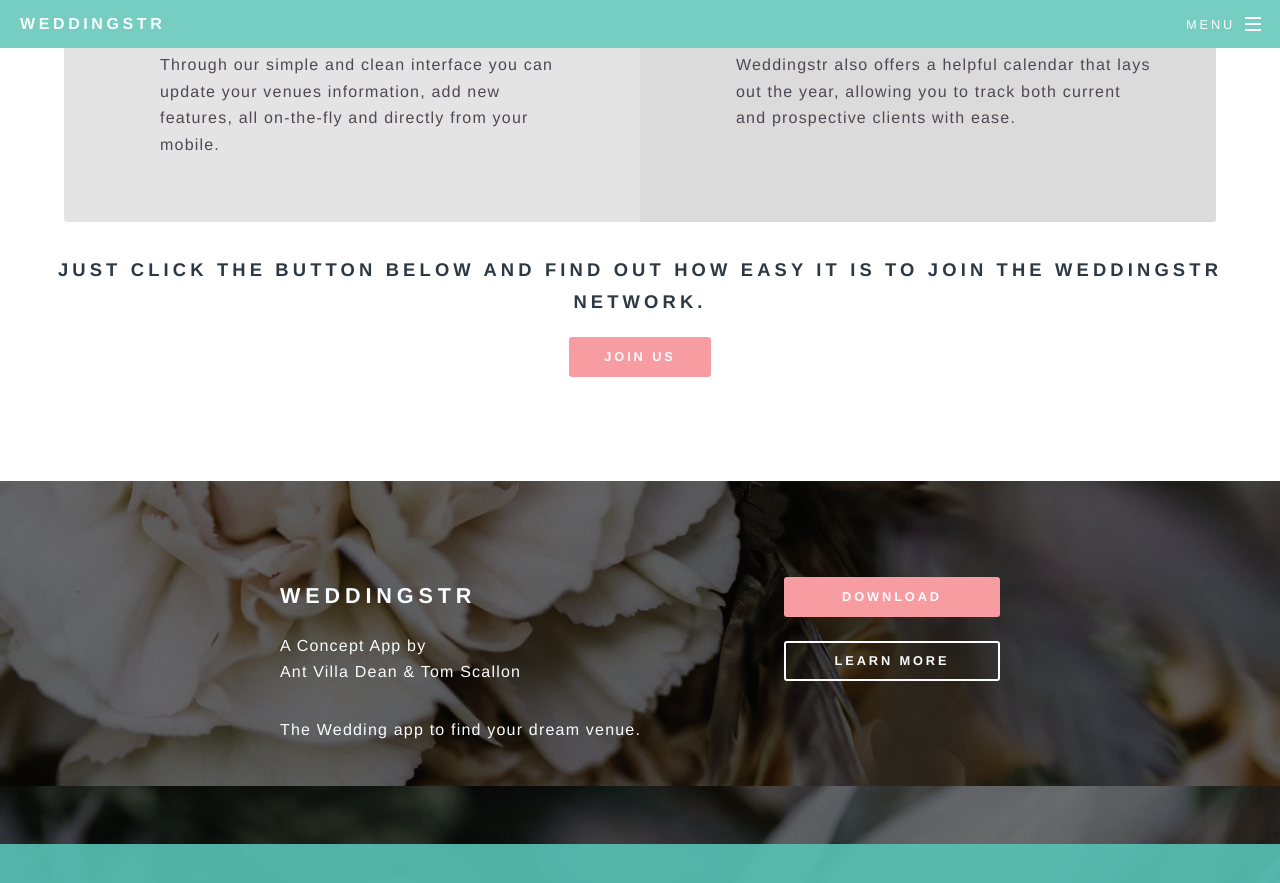
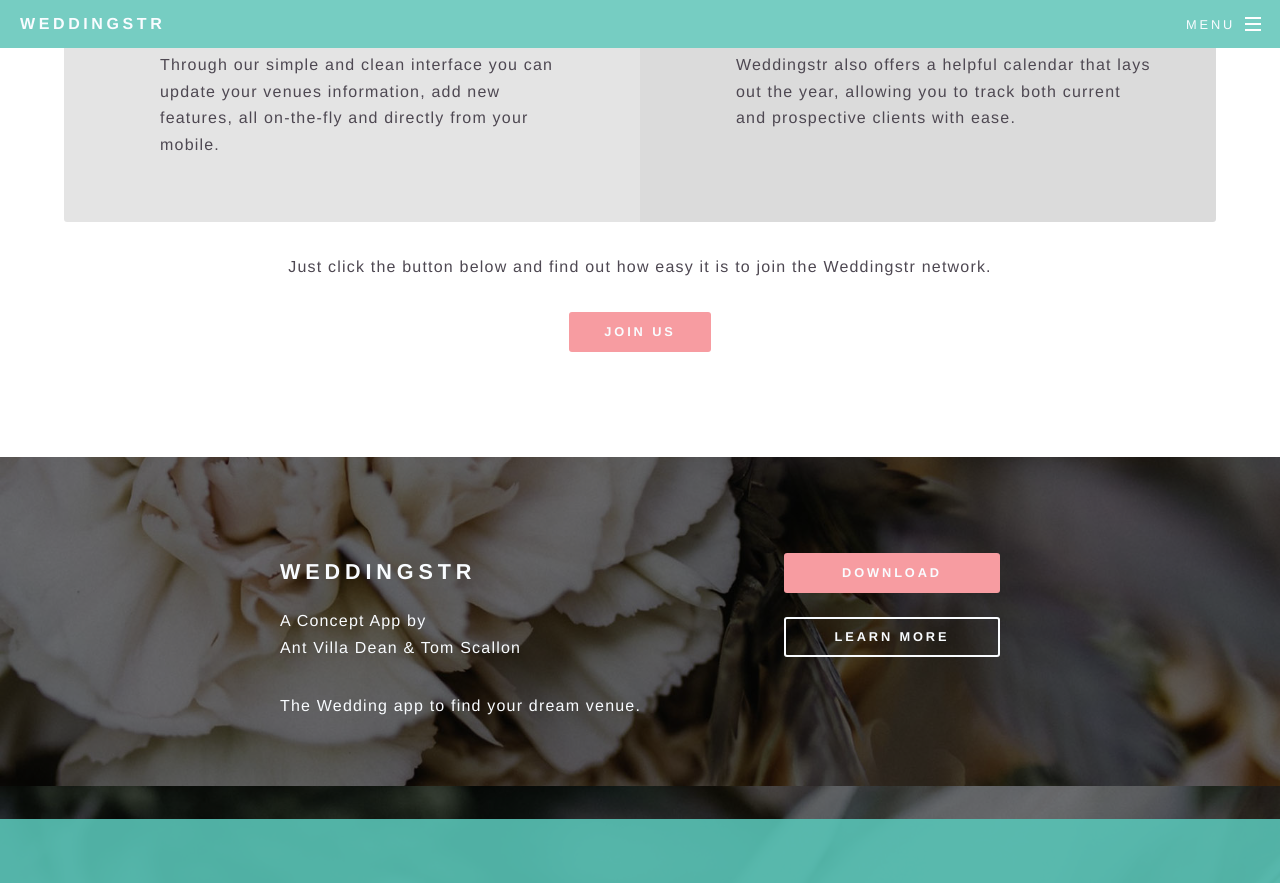
Before and after one commit to avdean/WeddingAppConcept, a Jekyll site: the page built from index.html, in a window 1280 px wide and 900 px high, scrolled down 3765 px. Shown: the top 883 px of the window. Built offline with Jekyll 4.4.1, drawn with Linux system fonts in a browser that asks for light colours.

```diff
--- a/index.html
+++ b/index.html
@@ -92,7 +92,7 @@ excerpt: Weddingstr is an application aimed at taking the stress out of searchin
 								</li>
 							</ul>
 						</div>
-						<h3>Just click the button below and find out how easy it is to join the Weddingstr 							network.</h3>
+						<p>Just click the button below and find out how easy it is to join the Weddingstr network.</p>
 							<ul class="actions">
 								<li><a href="#" class="button special">Join Us</a></li>
 							</ul>
```
